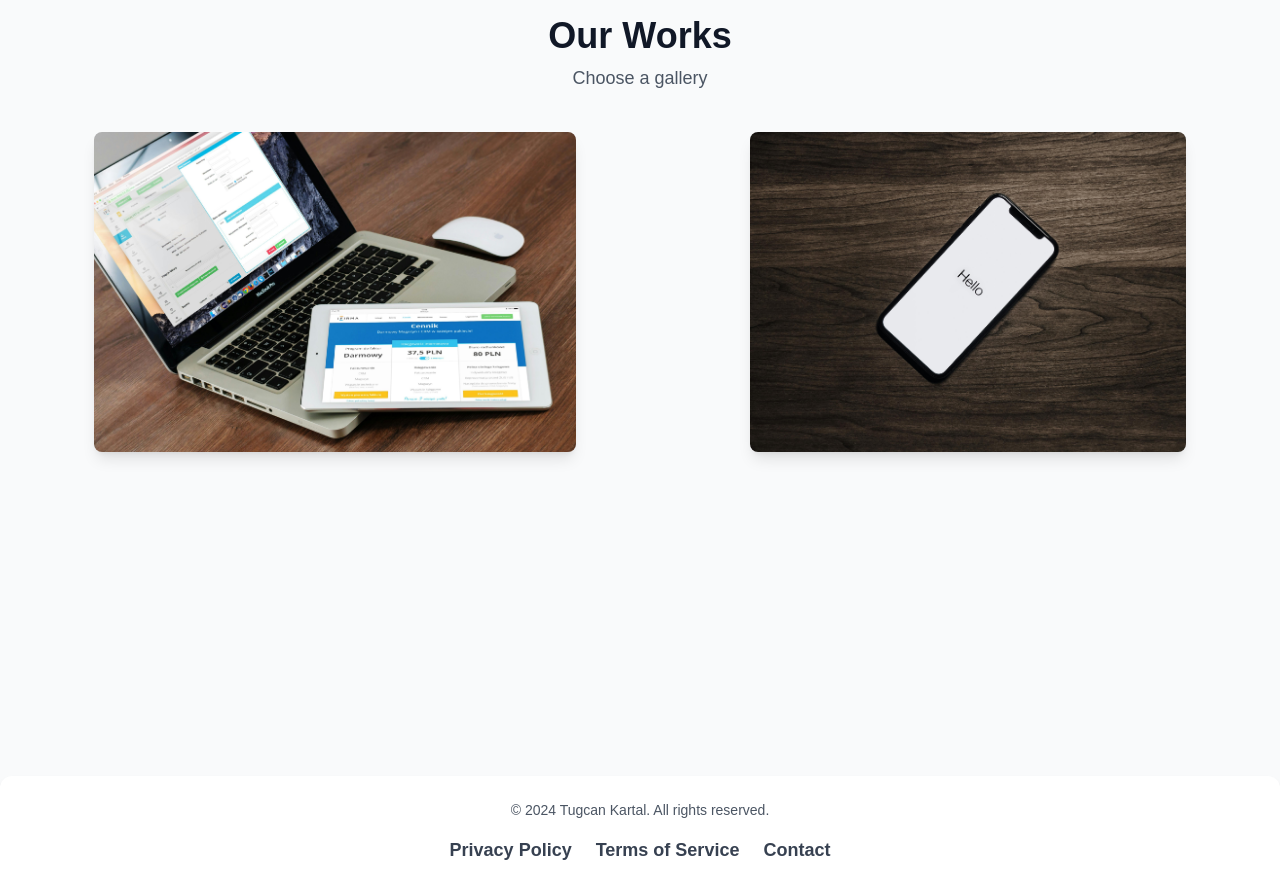
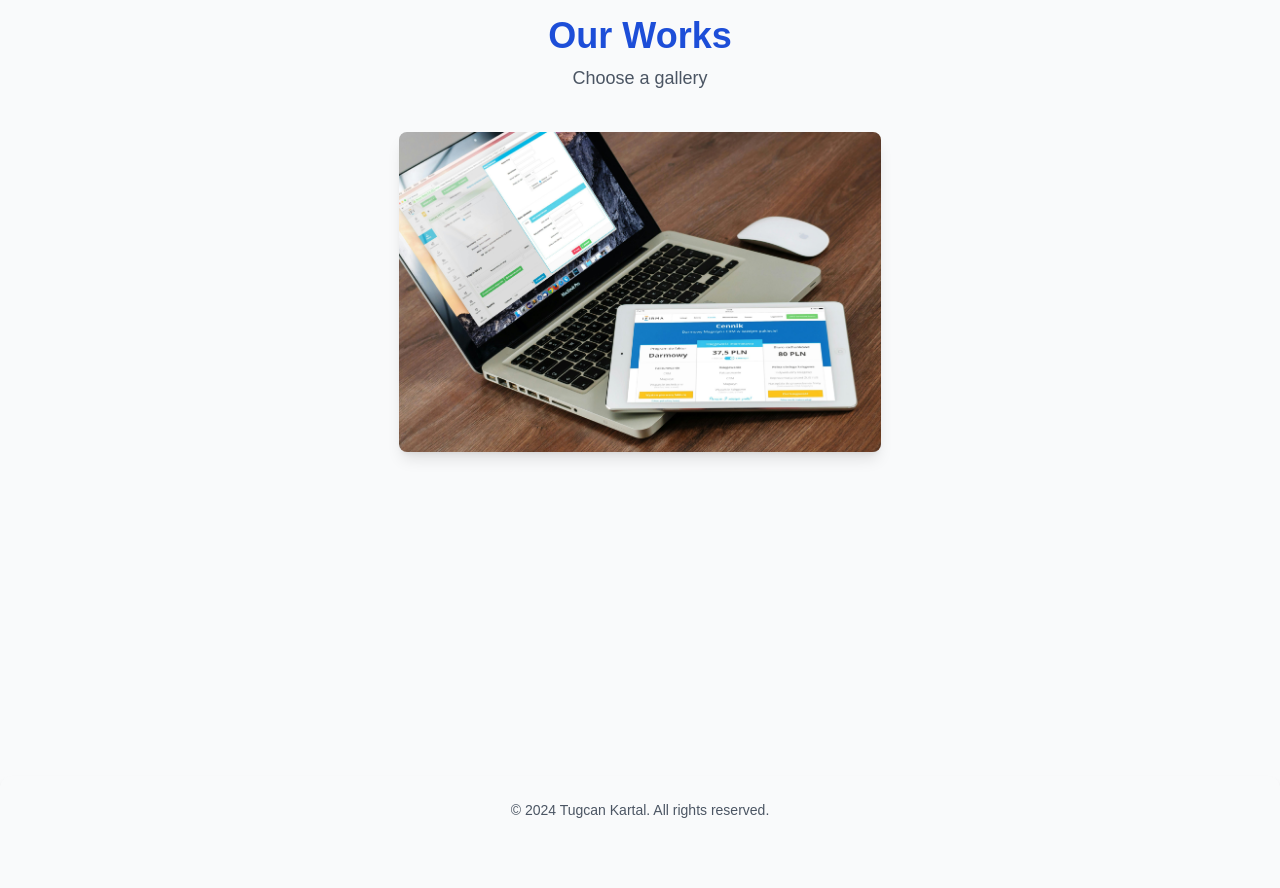
Before and after one commit to tugcan-kartal/Blog, a Next.js app: page /portfolio in a window 1280 px wide. Shown: the part 120-1008 px from the top of the page. After the commit the page ends 980 px from the top, so only its background shows below. Built offline with nearby package versions, Linux system fonts and the light colour scheme.

Commit message:
to add dashboard features

```diff
--- a/src/app/portfolio/[category]/data.ts
+++ b/src/app/portfolio/[category]/data.ts
@@ -21,23 +21,17 @@ export const products={
             image: "https://tugcankartal.netlify.app/static/media/coinapp.bb2ed78a683eab6b1dc1.png",
             url: "https://641b222dc64c0d18a38466d5--coinappbytugcankartal.netlify.app/"
         },
+        {
+            id: 4,
+            title: "Citio",
+            desc: "İstanbul Hotel website",
+            image: "https://tugcankartal.netlify.app/static/media/coinapp.bb2ed78a683eab6b1dc1.png",
+            url: "https://citioapp.com"
+        },
 
     ],
     applications: [
-        {
-            id: 1,
-            title: "Car Rent",
-            desc: "A car rental website is an online platform that allows users to rent cars for personal or business use. The website provides an interface for searching, comparing, and reserving cars.",
-            image: "https://tugcankartal.netlify.app/static/media/carrent.0b006fe2ae2afd17bb1e.png",
-            url: "https://642020424619fd0f6dd6cc20--carrentingwebsitebytugcankartal.netlify.app/"
-        },
-        {
-            id: 2,
-            title: "Kitchen Shop",
-            desc: "A kitchen website is a comprehensive resource for kitchen tools information options, and tools to help users achieve their meal choice.",
-            image: "https://tugcankartal.netlify.app/static/media/kitchenapp.7a346135980fba920ba5.png",
-            url: "https://63aab7932f2679582377cfb8--react-tailwind-store-tugcan.netlify.app/"
-        },
+
     ]
 
 }
--- a/src/app/portfolio/[category]/page.tsx
+++ b/src/app/portfolio/[category]/page.tsx
@@ -1,47 +1,48 @@
-"use client"
+"use client";
 
 import { notFound, useParams } from "next/navigation";
 import React from "react";
 import { products } from "./data";
 import Link from "next/link";
 
+const Category: React.FC = () => {
+    const params = useParams();
+    const categoryName = params.category as "websites" | "applications";
 
-const Category:React.FC=()=>{
-
-    const params=useParams();
-    const categoryName=params.category as "websites" | "applications";
-
-    const getDatas=(catName: "websites" | "applications")=>{
-        const allDatas=products[catName];
-        if(allDatas){
-            return allDatas
+    const getDatas = (catName: "websites" | "applications") => {
+        const allDatas = products[catName];
+        if (allDatas) {
+            return allDatas;
         }
 
         return notFound();
-    }
+    };
 
-    const datas=getDatas(categoryName);
+    const datas = getDatas(categoryName);
 
     return (
         <div className="container mx-auto py-12 px-4">
-            {datas && datas.map((item, index) => (
-                <div key={index} className={`mb-10 bg-white rounded-lg shadow-lg overflow-hidden transition-transform transform hover:scale-105 duration-300 flex flex-col md:flex-row ${index % 2 === 0 ? 'md:flex-row' : 'md:flex-row-reverse'}`}>
-                    <div className="flex-1 p-6 flex flex-col justify-center">
-                        <h2 className="text-2xl font-semibold text-gray-800 mb-2">{item.title}</h2>
-                        <p className="text-gray-600 mb-4">{item.desc}</p>
-                        <Link href={item.url} className="inline-block w-[10vw] bg-indigo-600 text-white py-2 px-4 rounded-md hover:bg-indigo-700 transition-all duration-300">
-                            To see Project
-                        </Link>
+            <h1 className="text-4xl font-bold text-center mb-10 text-gray-800">{categoryName.charAt(0).toUpperCase() + categoryName.slice(1)}</h1>
+            <div className="grid grid-cols-1 md:grid-cols-2 gap-8">
+                {datas && datas.map((item, index) => (
+                    <div key={index} className="bg-white rounded-lg shadow-xl overflow-hidden transition-transform transform hover:scale-105 duration-300">
+                        <div className="relative">
+                            <img src={item.image} alt={item.title} className="w-full h-64 object-cover rounded-t-lg" />
+                            <div className="absolute top-0 left-0 p-4 bg-blue-600 text-white rounded-br-lg">
+                                <h2 className="text-lg font-semibold">{item.title}</h2>
+                            </div>
+                        </div>
+                        <div className="p-6">
+                            <p className="text-gray-600 mb-4">{item.desc}</p>
+                            <Link href={item.url} className="inline-block bg-blue-600 text-white py-2 px-4 rounded-lg hover:bg-blue-700 transition duration-200">
+                                View Project
+                            </Link>
+                        </div>
                     </div>
-                    <div className="flex-1 flex justify-center p-4">
-                        <img src={item.image} alt="Project Image" className="w-[90%] max-w-[400px] h-auto rounded-md shadow-md object-cover" />
-                    </div>
-                </div>
-            ))}
+                ))}
+            </div>
         </div>
     );
-
-
 }
 
 export default Category;
--- a/src/app/portfolio/page.tsx
+++ b/src/app/portfolio/page.tsx
@@ -8,7 +8,7 @@ const Portfolio: React.FC = () => {
     return (
         <div className="container mx-auto px-4 mt-[5vh]">
             <div className="text-center mb-10">
-                <h1 className="text-4xl font-bold mb-2">Our Works</h1>
+                <h1 className="text-4xl font-bold mb-2 text-blue-700">Our Works</h1>
                 <p className="text-lg text-gray-600">Choose a gallery</p>
             </div>
 
@@ -30,22 +30,6 @@ const Portfolio: React.FC = () => {
                     </Link>
                 </div>
 
-                {/* Applications Section */}
-                <div className="relative group transition duration-300">
-                    <Link
-                        href={"/portfolio/applications"}
-                        className="block overflow-hidden rounded-lg shadow-lg transition-transform duration-300 group-hover:scale-105"
-                    >
-                        <Image
-                            className="w-full h-[40vh] object-cover"
-                            src={ApplicationsImage}
-                            alt="Applications Portfolio"
-                        />
-                        <div className="absolute inset-0 flex items-center justify-center bg-black bg-opacity-60 text-white font-semibold opacity-0 group-hover:opacity-100 transition duration-300">
-                            Applications
-                        </div>
-                    </Link>
-                </div>
             </div>
         </div>
     );
--- a/src/components/footer/Footer.tsx
+++ b/src/components/footer/Footer.tsx
@@ -3,15 +3,10 @@ import React from "react";
 
 const Footer: React.FC = () => {
     return (
-        <div className="bg-white shadow-md py-6 mt-8 rounded-t-xl">
+        <div className="bg-gray-50 shadow-md py-6 mt-8 rounded-t-xl">
             <div className="container mx-auto text-center">
                 <div className="text-sm mb-4 text-gray-600">
                     <p>© 2024 Tugcan Kartal. All rights reserved.</p>
-                </div>
-                <div className="flex justify-center items-center space-x-6">
-                    <Link href="/privacy-policy" className="text-gray-700 hover:text-blue-600 transition duration-300 text-lg font-semibold">Privacy Policy</Link>
-                    <Link href="/terms-of-service" className="text-gray-700 hover:text-blue-600 transition duration-300 text-lg font-semibold">Terms of Service</Link>
-                    <Link href="/contact" className="text-gray-700 hover:text-blue-600 transition duration-300 text-lg font-semibold">Contact</Link>
                 </div>
             </div>
         </div>
```
